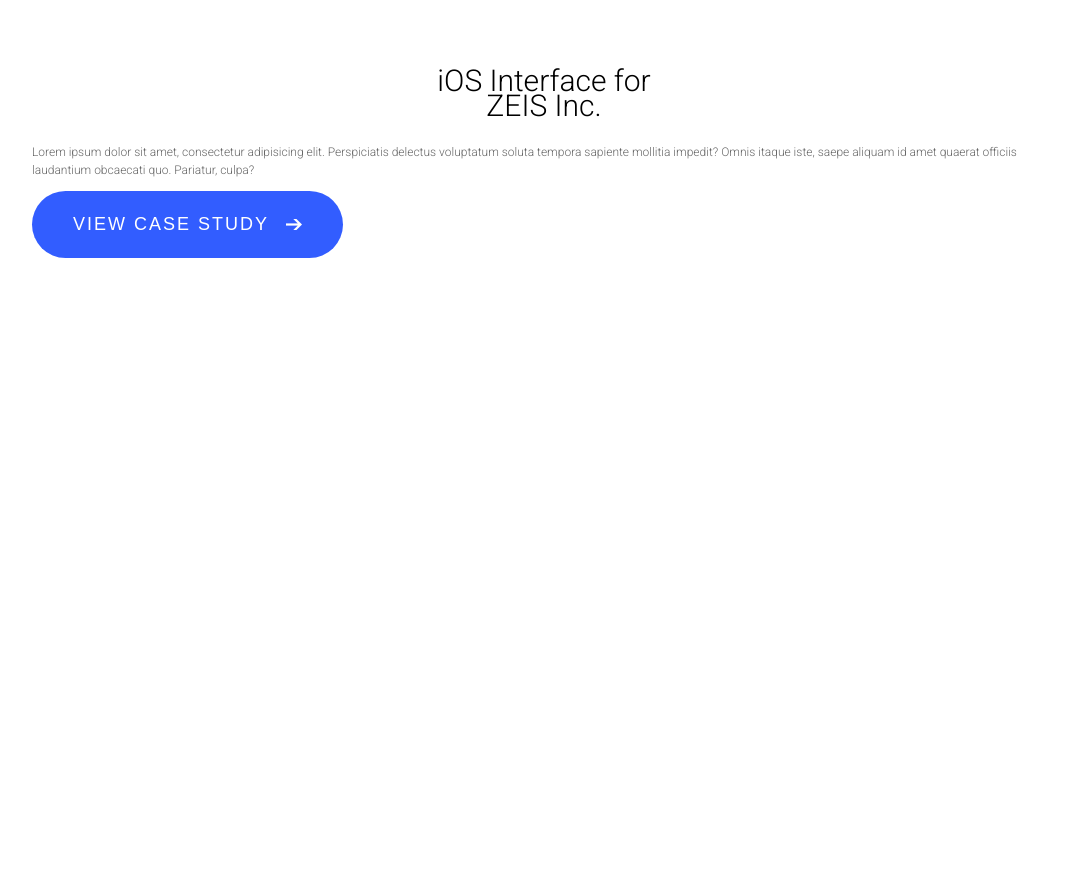
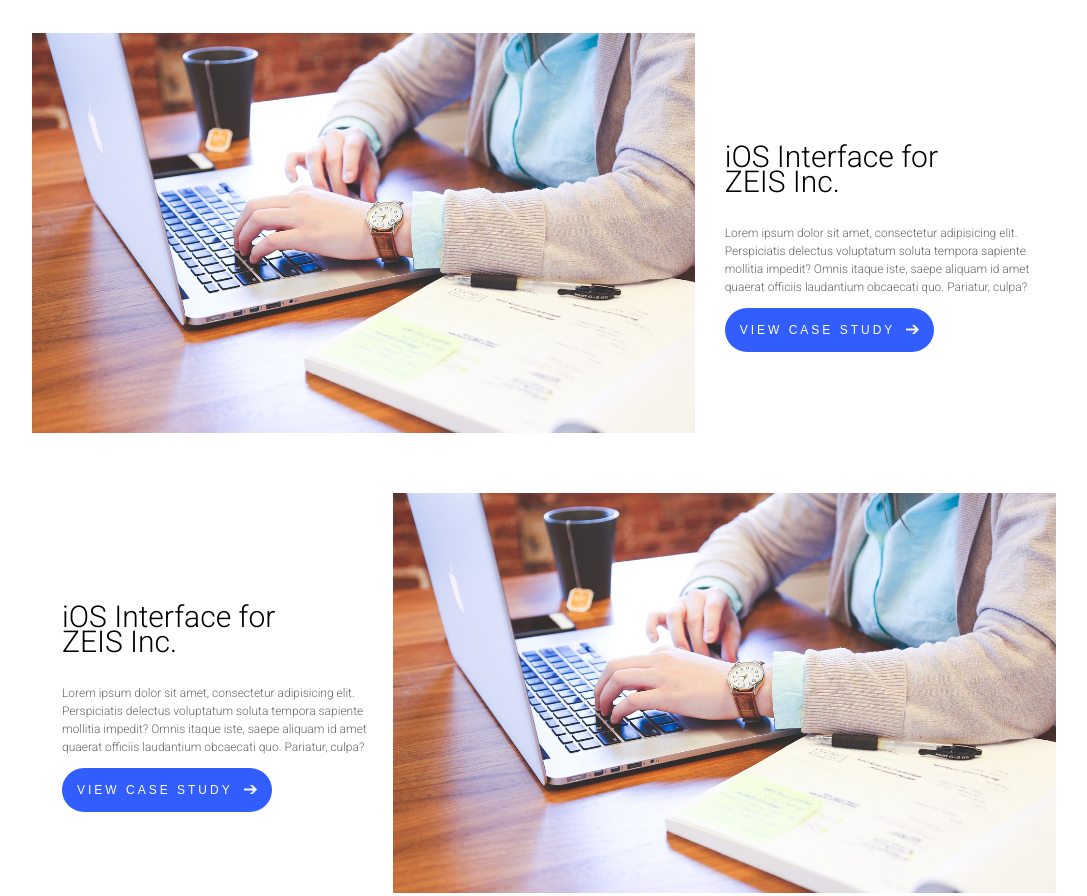
Before and after one commit to iGrubesic/treetopers, a website: page index.html in a window 1280 px wide. Shown: the part 2694-3590 px from the top of the page, without its empty margins (96-1183 px from the left). Before the commit the page ends 2952 px from the top, so only its background shows below. Drawn offline with nearby package versions, Linux system fonts and the light colour scheme; files that its build step writes are made by us from their sources.

Commit message:
first version of project section finished

```diff
--- a/index.html
+++ b/index.html
@@ -86,22 +86,40 @@
 
                     </div>
                     <div class="item item2">
-                        <h2>iOS Interface for<br>ZEIS Inc.</h2>
+                        <h3>iOS Interface for<br>ZEIS Inc.</h3>
                         <p>Lorem ipsum dolor sit amet, consectetur adipisicing elit. Perspiciatis delectus voluptatum soluta tempora sapiente mollitia impedit? Omnis itaque iste, saepe aliquam id amet quaerat officiis laudantium obcaecati quo. Pariatur, culpa?</p>
-                        <button type="submit" class="btn-secundary">View case study <img src="img/arrow.png" alt=""></button>
+                        <button type="submit" class="btn-secundary">View case study <img src="img/arrow.png" width="13px" alt=""></button>
                     </div>
                 </div>
                 <div class="row">
-                    <div class="item item2"></div>
-                    <div class="item item1"></div>
+                    <div class="item item2">
+                        <h3>iOS Interface for<br>ZEIS Inc.</h3>
+                        <p>Lorem ipsum dolor sit amet, consectetur adipisicing elit. Perspiciatis delectus voluptatum soluta tempora sapiente mollitia impedit? Omnis itaque iste, saepe aliquam id amet quaerat officiis laudantium obcaecati quo. Pariatur, culpa?</p>
+                        <button type="submit" class="btn-secundary">View case study <img src="img/arrow.png" width="13px" alt=""></button>
+                    </div>
+                    <div class="item item1">
+
+                    </div>
                 </div>
                 <div class="row">
-                    <div class="item item1"></div>
-                    <div class="item item2"></div>
+                    <div class="item item1">
+
+                    </div>
+                    <div class="item item2">
+                        <h3>iOS Interface for<br>ZEIS Inc.</h3>
+                        <p>Lorem ipsum dolor sit amet, consectetur adipisicing elit. Perspiciatis delectus voluptatum soluta tempora sapiente mollitia impedit? Omnis itaque iste, saepe aliquam id amet quaerat officiis laudantium obcaecati quo. Pariatur, culpa?</p>
+                        <button type="submit" class="btn-secundary">View case study <img src="img/arrow.png" width="13px" alt=""></button>
+                    </div>
                 </div>
                 <div class="row">
-                    <div class="item item2"></div>
-                    <div class="item item1"></div>
+                    <div class="item item2">
+                        <h3>iOS Interface for<br>ZEIS Inc.</h3>
+                        <p>Lorem ipsum dolor sit amet, consectetur adipisicing elit. Perspiciatis delectus voluptatum soluta tempora sapiente mollitia impedit? Omnis itaque iste, saepe aliquam id amet quaerat officiis laudantium obcaecati quo. Pariatur, culpa?</p>
+                        <button type="submit" class="btn-secundary">View case study <img src="img/arrow.png" width="13px" alt=""></button>
+                    </div>
+                    <div class="item item1">
+
+                    </div>
                 </div>
             </div>
         </section>
--- a/style/sass/_sectionProjects.scss
+++ b/style/sass/_sectionProjects.scss
@@ -13,6 +13,12 @@
         text-align: center;
         width: 100%;
     }
+    h3 {
+        font-size: 3rem;
+        font-weight: 300;
+        line-height: 2.5rem;
+        text-align: left;
+    }
     .main-p {
         text-align: center;
         color: #666;
@@ -22,17 +28,34 @@
     }
     .btn-secundary {
         border: none;
-        padding: 2.3rem 4.1rem;
-        font-size: 1.8rem;
+        padding: 1.5rem 1.5rem;
+        font-size: 1.2rem;
         background: rgb(50, 93, 255);
         color: #fff;
         border-radius: 4.1rem;
         text-transform: uppercase;
         outline: none;
         cursor: pointer;
-         letter-spacing: 0.2rem;
+         letter-spacing: 0.3rem;
             img {
-                padding-left: 1rem;
+                padding-left: 0.5rem;
             }
     }
+    .row {
+        display: flex;
+        padding: 3rem 0;
+        align-items: center;
+    }
+    .item1 {
+        background-image: url("../img/start.jpg");
+        background-repeat: no-repeat;
+        background-size: 100%;
+        background-position: center;
+        min-height: 400px;
+        flex: 2;
+    }
+    .item2 {
+        padding-left: 3rem;
+        flex: 1;
+    }
 }
```
